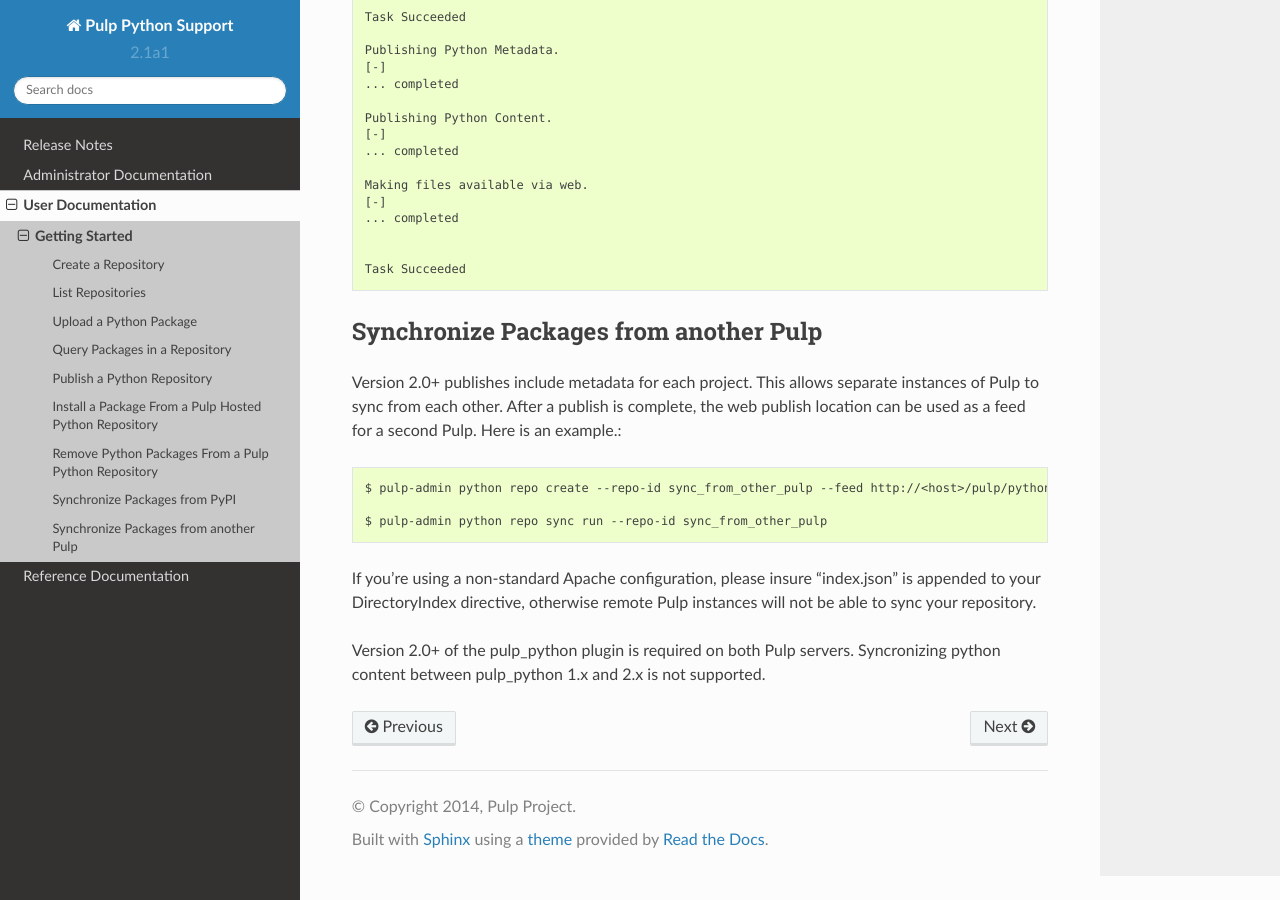
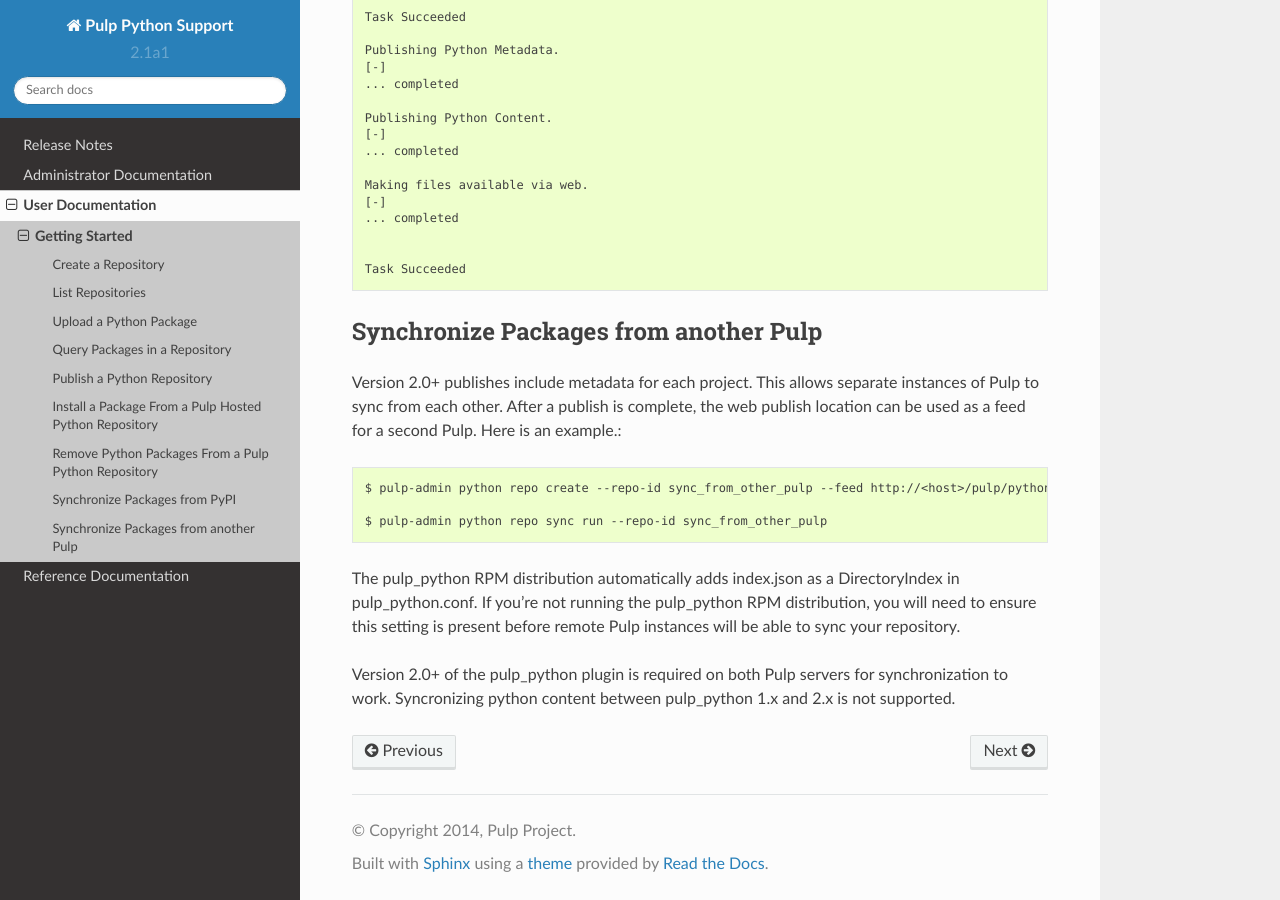
Before and after one commit to pulp/pulp_python, a Sphinx documentation site: the page built from docs/user-docs/getting_started.rst, in a window 1280 px wide and 900 px high, scrolled down 3326 px. Built offline with Sphinx 7.4.7 and the Read the Docs theme 2.0.0, drawn with Linux system fonts in a browser that asks for light colours.

Commit message:
Changed wording.

```diff
--- a/docs/user-docs/getting_started.rst
+++ b/docs/user-docs/getting_started.rst
@@ -186,6 +186,6 @@
 
    $ pulp-admin python repo sync run --repo-id sync_from_other_pulp
 
-If you're using a non-standard Apache configuration, please insure "index.json" is appended to your DirectoryIndex directive, otherwise remote Pulp instances will not be able to sync your repository.
+The pulp_python RPM distribution automatically adds index.json as a DirectoryIndex in pulp_python.conf. If you're not running the pulp_python RPM distribution, you will need to ensure this setting is present before remote Pulp instances will be able to sync your repository.
 
-Version 2.0+ of the pulp_python plugin is required on both Pulp servers. Syncronizing python content between pulp_python 1.x and 2.x is not supported.
+Version 2.0+ of the pulp_python plugin is required on both Pulp servers for synchronization to work. Syncronizing python content between pulp_python 1.x and 2.x is not supported.
```
